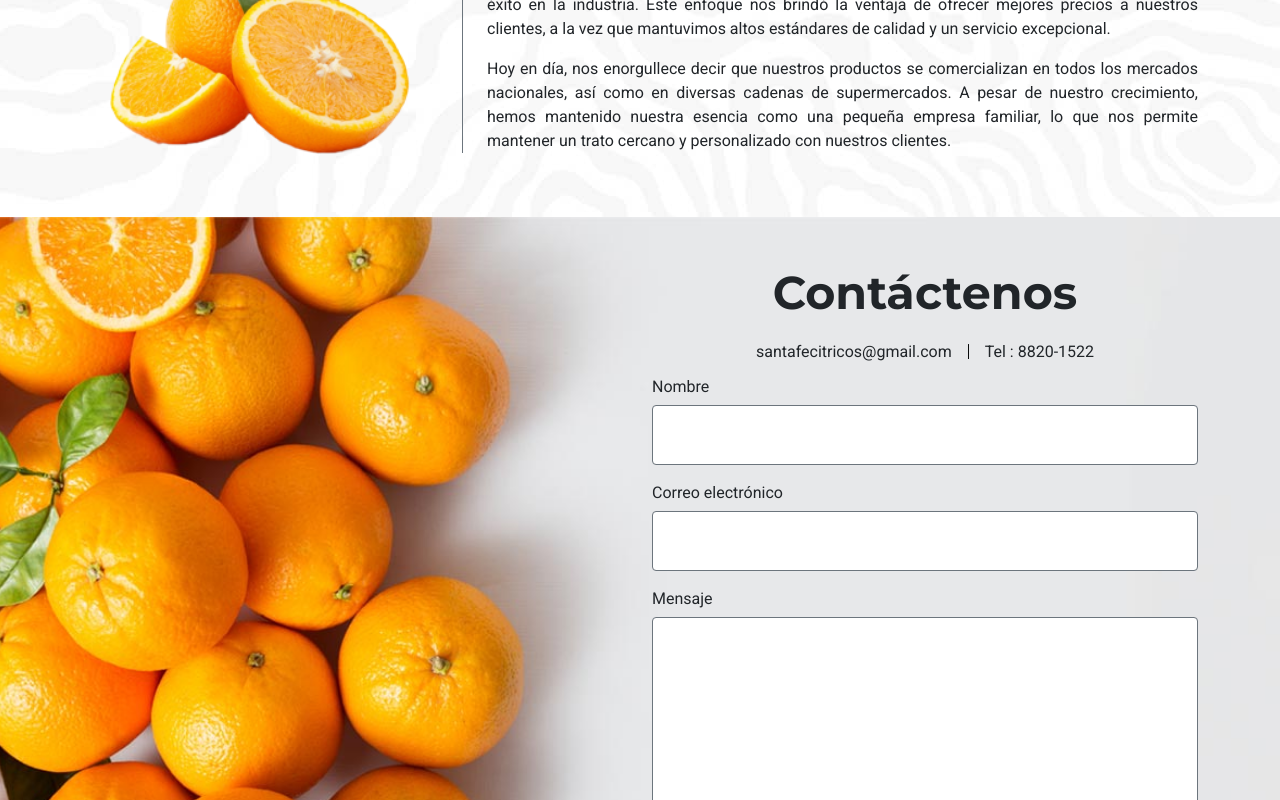
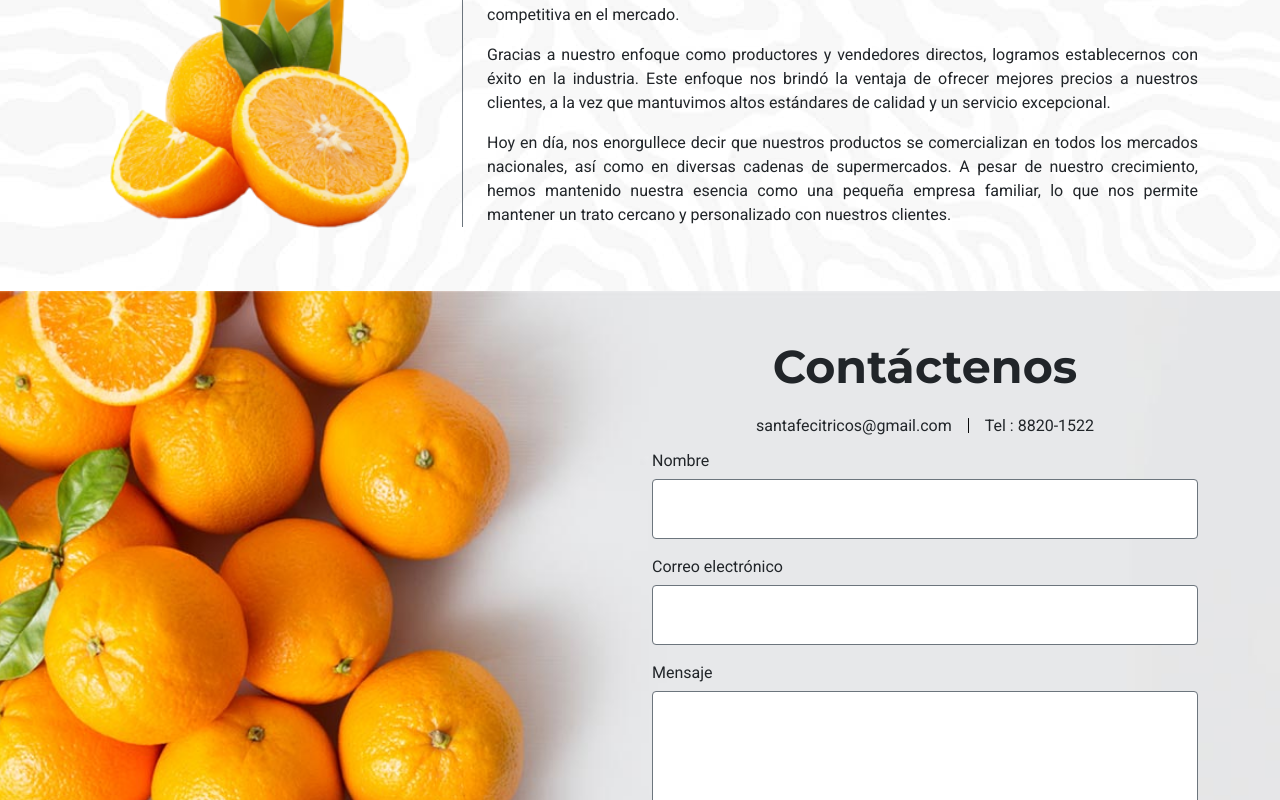
Before and after one commit to ddgutierrezc/citricos-santa-fe, an Angular app in the folder citricos-santa-fe/: page /home in a window 1280 px wide. Shown: the part 1157-1957 px from the top of the page. Built offline with nearby package versions, Linux system fonts and the light colour scheme.

Commit message:
update
update

```diff
--- a/citricos-santa-fe/src/app/components/footer/footer.component.html
+++ b/citricos-santa-fe/src/app/components/footer/footer.component.html
@@ -1,12 +1,12 @@
 <footer class="bg-gris-oscuro footer">
     <div class="container">
         <div class="row">
-            <div class="col-lg-10 text-center text-lg-start mb-4 mb-lg-0">
+            <div class="col-lg-10 text-center text-lg-start  order-1 order-lg-0">
                 <i class="fa-regular fa-copyright blanco"></i>
                 <span class="ms-1 ms-lg-3 texto-base blanco">Desarrollado por: Web developers Beetles 7042 4770</span>
             </div>
 
-            <div class="col-lg-2 d-flex-center">
+            <div class="col-lg-2 d-flex-center order-0 order-lg-1 mb-4 mb-lg-0">
                 <img src="assets/imgs/citricos-blanco.svg" [alt]="textosAlternativosEnum.LOGO_CITRICOS"
                     class="img-fluid h-30px">
                 <a [href]="redesSocialesEnum.FACEBOOK" target="_blank"> <i
--- a/citricos-santa-fe/src/app/components/header/header.component.html
+++ b/citricos-santa-fe/src/app/components/header/header.component.html
@@ -1,4 +1,4 @@
-<header>
+<header class="fix-fixed-top">
     <nav class="navbar navbar-expand-lg bg-verde fixed-top">
         <div class="container">
             <a class="navbar-brand" href="#">
--- a/citricos-santa-fe/src/assets/css/buttons.scss
+++ b/citricos-santa-fe/src/assets/css/buttons.scss
@@ -9,9 +9,11 @@
   padding: 0.5rem 1rem;
   background-color: $anaranjado;
   color: $blanco;
+
   &:hover {
     background-color: $anaranjado;
     color: $blanco;
+    background-color: darken($anaranjado, 10%);
   }
 }
 
--- a/citricos-santa-fe/src/assets/css/variables.scss
+++ b/citricos-santa-fe/src/assets/css/variables.scss
@@ -6,6 +6,13 @@
   --anaranjado: #f37a21;
   --blanco-suave: #f5f5f5;
   --gris-oscuro: #6c757d;
+
+  --xs-width: 0;
+  --sm-width: 576px;
+  --md-width: 768px;
+  --lg-width: 992px;
+  --xl-width: 1200px;
+  --xxl-width: 1400px;
 }
 
 /* Variables de SCSS */
```
Also changed, not shown: citricos-santa-fe/src/app/components/header/header.component.scss (+8 -4 lines).
